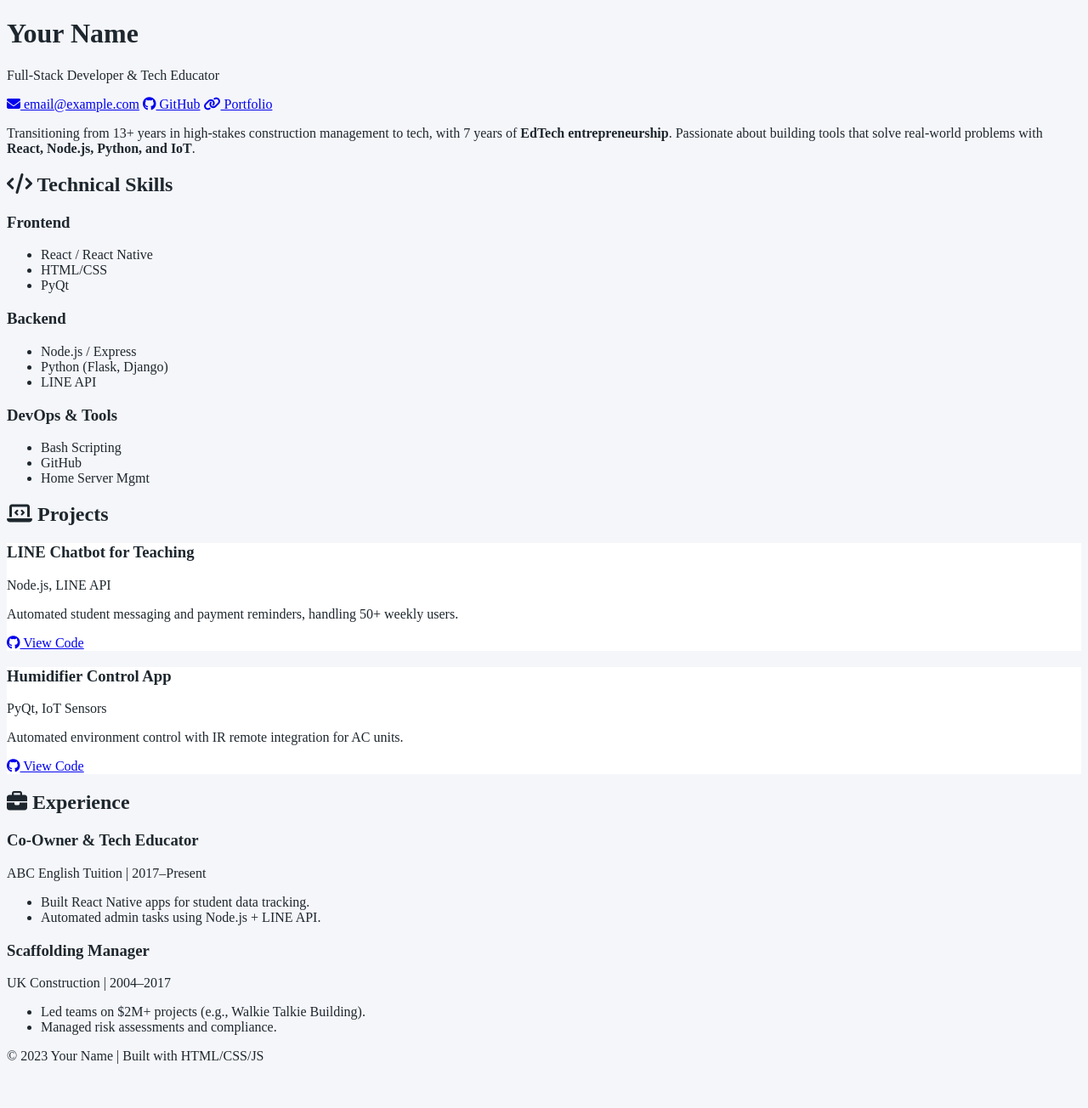
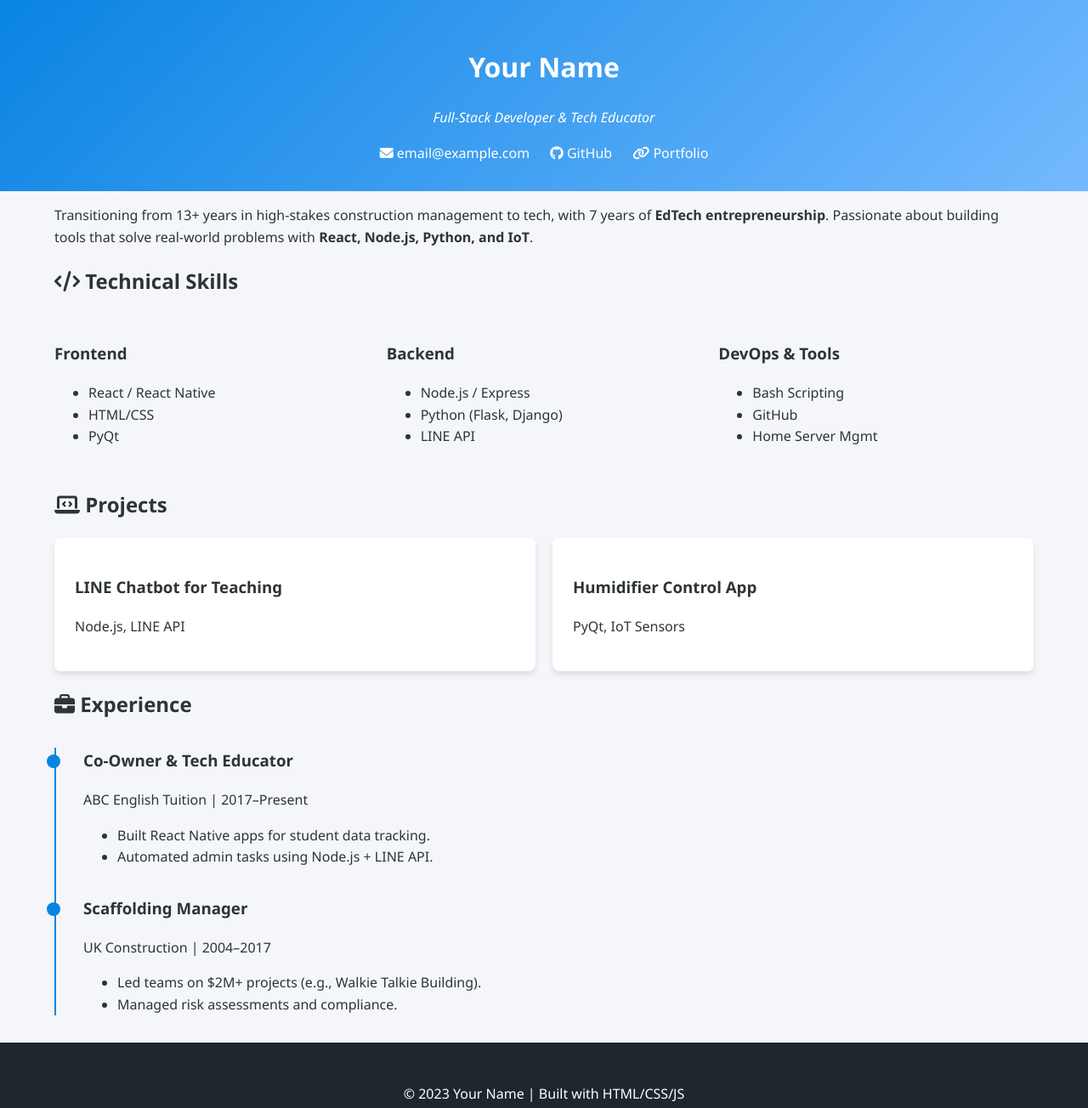
Before and after one commit to Jayjayjay86/resume, a plain HTML site: page index.html in a window 1280 px wide. Shown: the whole page at 85% size. Before the commit the page ends 1268 px from the top, so only its background shows below. Drawn offline with Linux system fonts and the light colour scheme.

Commit message:
Update base.css

```diff
--- a/styles/base.css
+++ b/styles/base.css
@@ -1,54 +1,105 @@
 :root {
   --primary: #2d3436;
   --secondary: #0984e3;
-  --bg: #f5f6fa;
-  --text: #1e272e;
-  --card-bg: white;
-}
-
-[data-theme="dark"] {
-  --primary: #74b9ff;
-  --secondary: #0984e3;
-  --bg: #1e272e;
-  --text: #f5f6fa;
-  --card-bg: #2d3436;
+  --light: #f5f6fa;
+  --dark: #1e272e;
 }
 
 body {
-  background-color: var(--bg);
-  color: var(--text);
-  transition: background 0.3s ease;
+  font-family: 'Segoe UI', sans-serif;
+  line-height: 1.6;
+  color: var(--primary);
+  background-color: var(--light);
+  margin: 0;
+  padding: 0;
 }
 
-#theme-toggle {
-  position: fixed;
-  top: 20px;
-  right: 20px;
-  background: var(--secondary);
+.container {
+  width: 90%;
+  max-width: 1200px;
+  margin: 0 auto;
+}
+
+header {
+  background: linear-gradient(135deg, var(--secondary), #74b9ff);
   color: white;
-  border: none;
-  padding: 10px;
-  border-radius: 50%;
-  cursor: pointer;
+  padding: 2rem 0;
+  text-align: center;
+}
+
+.tagline {
+  font-style: italic;
+  margin-bottom: 1rem;
+}
+
+.contact a {
+  color: white;
+  margin: 0 10px;
+  text-decoration: none;
+}
+
+.skills-grid {
+  display: grid;
+  grid-template-columns: repeat(auto-fit, minmax(250px, 1fr));
+  gap: 20px;
+  margin: 2rem 0;
+}
+
+.project-grid {
+  display: grid;
+  grid-template-columns: repeat(auto-fit, minmax(300px, 1fr));
+  gap: 20px;
 }
 
 .project-card {
-  background: var(--card-bg);
-  opacity: 1;
-  transform: scale(1);
-  transition: all 0.3s ease;
+  background: white;
+  border-radius: 8px;
+  padding: 1.5rem;
+  box-shadow: 0 4px 6px rgba(0, 0, 0, 0.1);
+  cursor: pointer;
+  transition: transform 0.3s;
 }
 
-.project-card.hidden {
-  opacity: 0;
-  transform: scale(0.9);
-  height: 0;
-  padding: 0;
-  margin: 0;
-  border: none;
+.project-card:hover {
+  transform: translateY(-5px);
 }
 
-.filter-btn.active {
+.project-details {
+  max-height: 0;
+  overflow: hidden;
+  transition: max-height 0.5s ease;
+}
+
+.project-details.active {
+  max-height: 200px;
+  margin-top: 1rem;
+}
+
+.timeline {
+  border-left: 2px solid var(--secondary);
+  padding-left: 2rem;
+  margin: 2rem 0;
+}
+
+.timeline-item {
+  margin-bottom: 2rem;
+  position: relative;
+}
+
+.timeline-item::before {
+  content: '';
+  position: absolute;
+  left: -2.7rem;
+  top: 0.5rem;
+  width: 1rem;
+  height: 1rem;
+  border-radius: 50%;
   background: var(--secondary);
+}
+
+footer {
+  text-align: center;
+  padding: 2rem 0;
+  background: var(--dark);
   color: white;
 }
```
